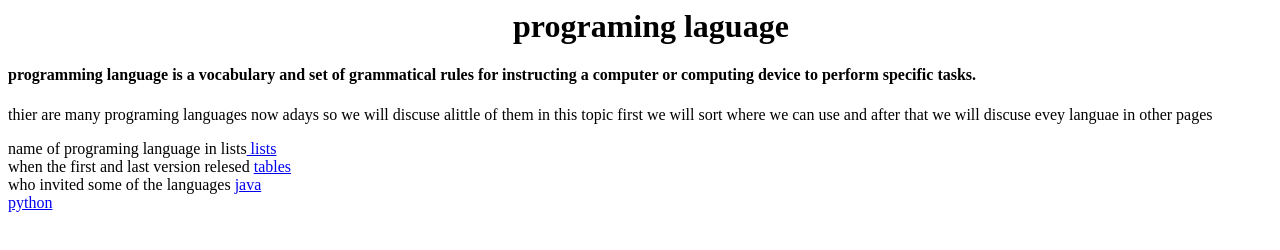
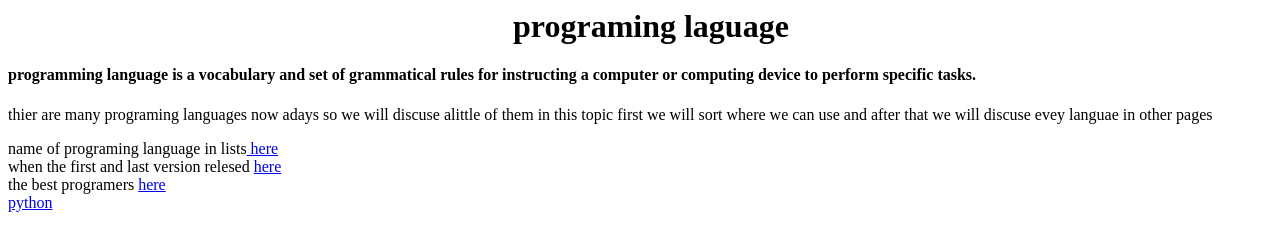
Before and after one commit to Mazenkhalifaa/ECE001, a plain HTML site: page index.html in a window 1280 px wide. Drawn offline with Linux system fonts and the light colour scheme.

Commit message:
Update index.html

```diff
--- a/index.html
+++ b/index.html
@@ -7,9 +7,9 @@
   <p><h4> programming language is a vocabulary and set of grammatical rules for instructing a computer or computing device to perform specific tasks.</h4></p>
   <p>thier are many programing languages now adays so we will discuse alittle of them in this topic first we will sort where we can use and after that we will discuse evey languae in other pages </p>
 
- name of programing language in lists<a href="lists.html"> lists</a><br>
-when the first and last version relesed  <a href="tables.html/"/>tables</a><br>
-who invited some of the languages <a href="https://mohamedahmed007.github.io/ec001/"/>java</a><br>
+ name of programing language in lists<a href="lists.html"> here</a><br>
+when the first and last version relesed  <a href="tables.html"/>here</a><br>
+the best programers <a href="top4programmer.html"> here</a><br>
 <a href="https://mohamedahmed007.github.io/ECE0011/"/>python</a>
 
 
```
